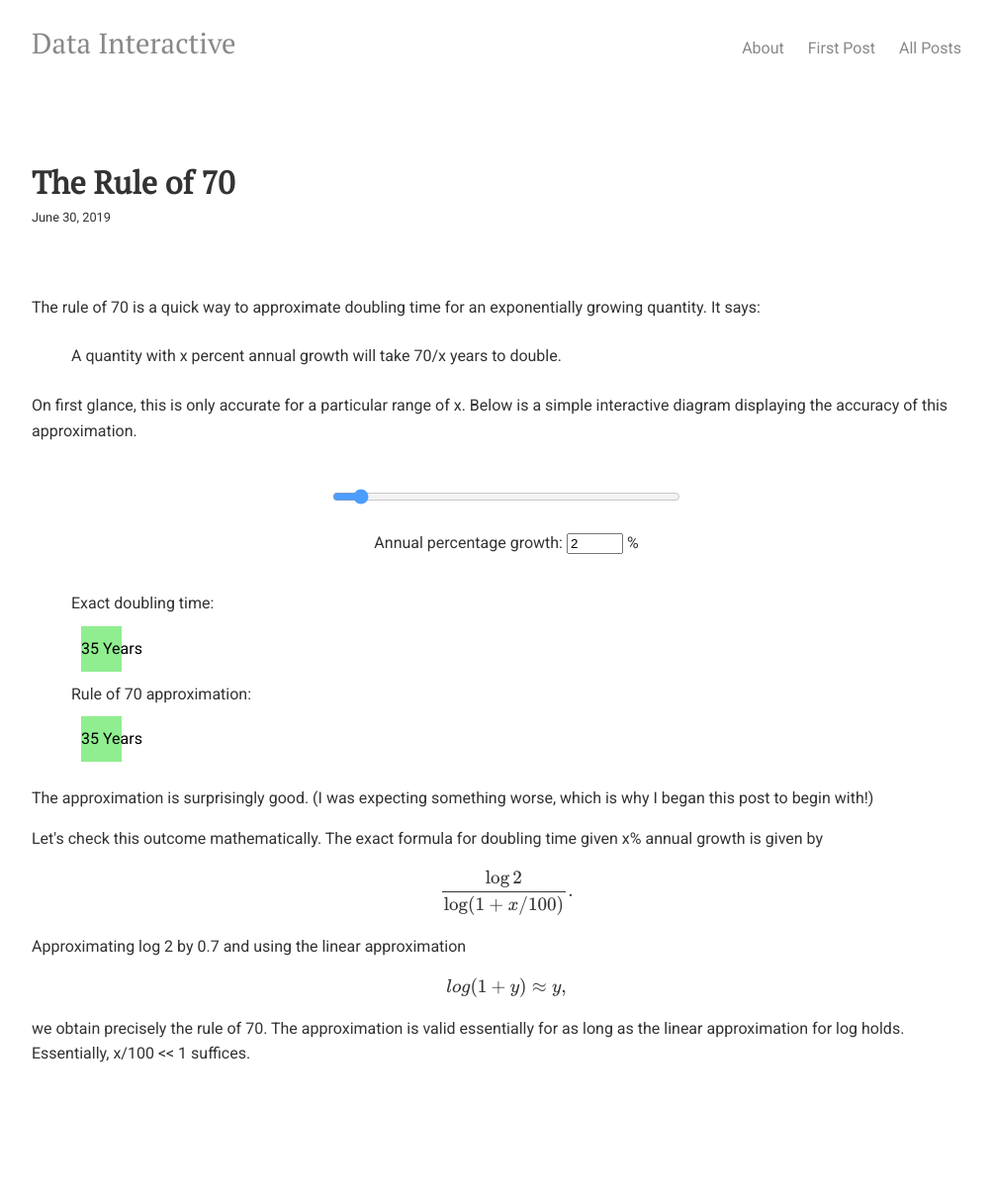
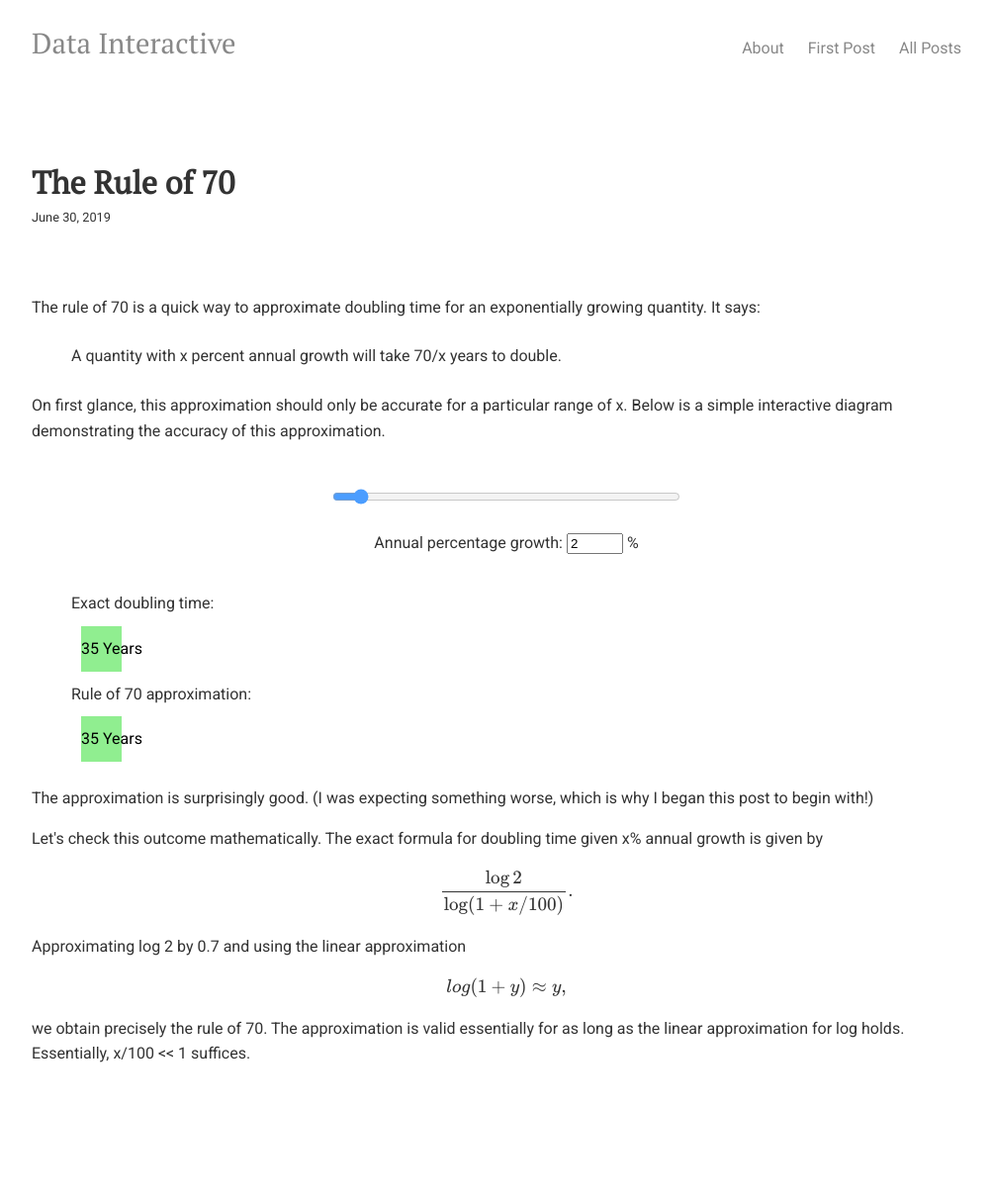
Before and after one commit to datainteractive/datainteractive.github.io, a Jekyll site: the page built from _posts/2019-06-30-the-rule-of-70.html, in a window 1280 px wide. Shown: the whole page at 99% size, without its empty margins (128-1131 px from the left). Built offline with Jekyll 4.4.1, drawn with Linux system fonts in a browser that asks for light colours; formulas are drawn with MathJax 3.

Commit message:
Update 2019-06-30-the-rule-of-70.html

```diff
--- a/_posts/2019-06-30-the-rule-of-70.html
+++ b/_posts/2019-06-30-the-rule-of-70.html
@@ -9,7 +9,7 @@ The rule of 70 is a quick way to approximate doubling time for an exponentially
 
   <div class="indent">A quantity with x percent annual growth will take 70/x years to double.</div>
 
-On first glance, this is only accurate for a particular range of x. Below is a simple interactive diagram displaying the accuracy of this approximation.
+On first glance, this approximation should only be accurate for a particular range of x. Below is a simple interactive diagram demonstrating the accuracy of this approximation.
 </p>
 
  <div class="indent">
```
